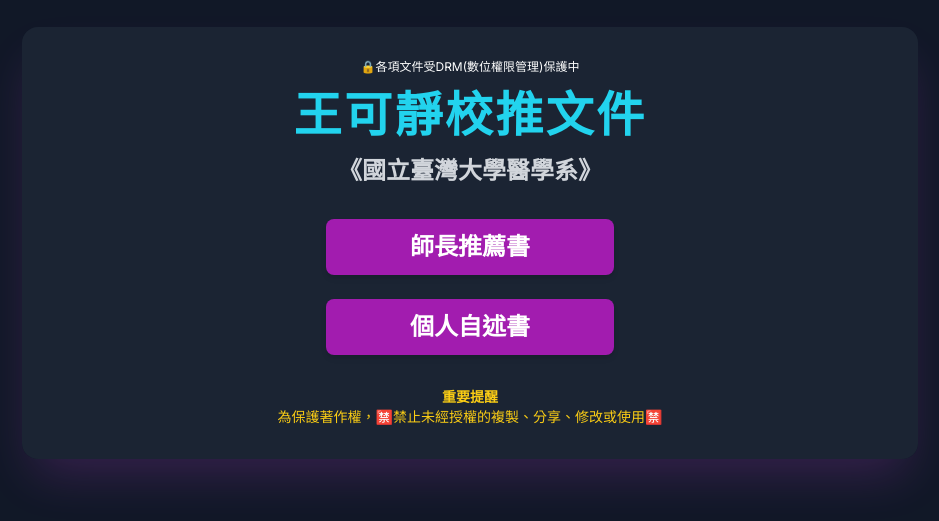
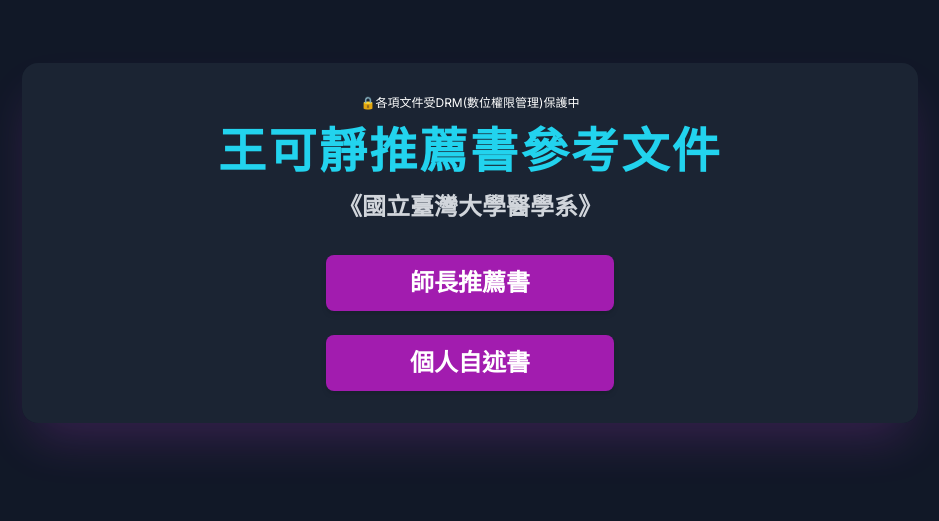
Before and after one commit to wangkejing2007/School-Recommened, a plain HTML site: page index.html in a window 1280 px wide. Shown: the part 157-678 px from the top of the page, without its empty margins (170-1109 px from the left). Drawn offline with nearby package versions, Linux system fonts and the light colour scheme.

Commit message:
Update index.html

```diff
--- a/index.html
+++ b/index.html
@@ -29,7 +29,7 @@
 
         <!-- 標題 (間距已縮小) -->
         <h1 class="text-4xl md:text-5xl mt-2 font-black tracking-wider text-cyan-400">
-            王可靜校推文件
+            王可靜推薦書參考文件
         </h1>
 
         <!-- 副標題 (字體已縮小) -->
@@ -57,11 +57,6 @@
             </a>
         </div>
 
-        <!-- 新增的提醒文字 (符號已更新) -->
-        <div class="mt-8 text-sm text-yellow-400">
-            <p class="font-bold">重要提醒</p>
-            <p>為保護著作權，🈲禁止未經授權的複製、分享、修改或使用🈲</p>
-        </div>
 
     </div>
 
```
